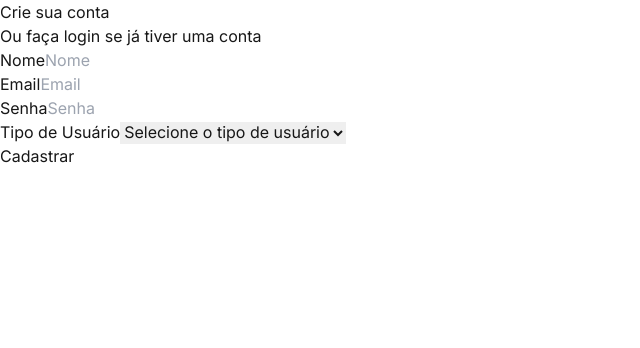
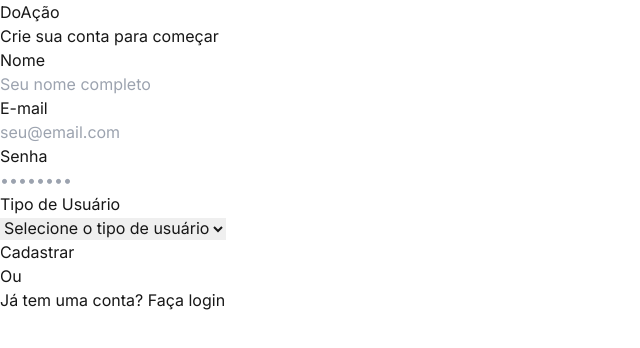
Before and after one commit to NandoGoulartt/doacoes-app, a Next.js app: page /cadastro in a window 1280 px wide. Shown: the top 348 px of the page, without its empty margins (0-640 px from the left). Built offline with nearby package versions, Linux system fonts and the light colour scheme.

Commit message:
ajuste na tela de login

```diff
--- a/src/app/cadastro/page.tsx
+++ b/src/app/cadastro/page.tsx
@@ -46,74 +46,77 @@
   }
 
   return (
-    <div className="min-h-screen flex items-center justify-center bg-gray-50 py-12 px-4 sm:px-6 lg:px-8">
-      <div className="max-w-md w-full space-y-8">
-        <div>
-          <h2 className="mt-6 text-center text-3xl font-extrabold text-gray-900">
-            Crie sua conta
-          </h2>
+    <div className="min-h-screen bg-gray-50 flex flex-col justify-center py-12 sm:px-6 lg:px-8">
+      <div className="sm:mx-auto sm:w-full sm:max-w-md">
+        <h2 className="text-center text-3xl font-extrabold text-gray-900">DoAção</h2>
         <p className="mt-2 text-center text-sm text-gray-600">
-            Ou{' '}
-            <Link
-              href="/login"
-              className="font-medium text-indigo-600 hover:text-indigo-500"
-            >
-              faça login se já tiver uma conta
-            </Link>
+          Crie sua conta para começar
         </p>
       </div>
-        <form className="mt-8 space-y-6" onSubmit={handleSubmit}>
-          <div className="rounded-md shadow-sm -space-y-px">
+
+      <div className="mt-8 sm:mx-auto sm:w-full sm:max-w-md">
+        <div className="bg-white py-8 px-4 shadow-xl rounded-lg sm:px-10">
+          <form className="space-y-6" onSubmit={handleSubmit}>
             <div>
-              <label htmlFor="nome" className="sr-only">
+              <label htmlFor="nome" className="block text-sm font-medium text-gray-700">
                 Nome
               </label>
+              <div className="mt-1">
                 <input
                   id="nome"
                   name="nome"
                   type="text"
                   required
-                className="appearance-none rounded-none relative block w-full px-3 py-2 border border-gray-300 placeholder-gray-500 text-gray-900 rounded-t-md focus:outline-none focus:ring-indigo-500 focus:border-indigo-500 focus:z-10 sm:text-sm"
-                placeholder="Nome"
+                  className="appearance-none block w-full px-3 py-2 border border-gray-300 rounded-md shadow-sm placeholder-gray-400 focus:outline-none focus:ring-2 focus:ring-indigo-500 focus:border-indigo-500 sm:text-sm text-gray-900"
+                  placeholder="Seu nome completo"
                 />
               </div>
+            </div>
+
             <div>
-              <label htmlFor="email" className="sr-only">
-                Email
+              <label htmlFor="email" className="block text-sm font-medium text-gray-700">
+                E-mail
               </label>
+              <div className="mt-1">
                 <input
                   id="email"
                   name="email"
                   type="email"
                   autoComplete="email"
                   required
-                className="appearance-none rounded-none relative block w-full px-3 py-2 border border-gray-300 placeholder-gray-500 text-gray-900 focus:outline-none focus:ring-indigo-500 focus:border-indigo-500 focus:z-10 sm:text-sm"
-                placeholder="Email"
+                  className="appearance-none block w-full px-3 py-2 border border-gray-300 rounded-md shadow-sm placeholder-gray-400 focus:outline-none focus:ring-2 focus:ring-indigo-500 focus:border-indigo-500 sm:text-sm text-gray-900"
+                  placeholder="seu@email.com"
                 />
               </div>
+            </div>
+
             <div>
-              <label htmlFor="senha" className="sr-only">
+              <label htmlFor="senha" className="block text-sm font-medium text-gray-700">
                 Senha
               </label>
+              <div className="mt-1">
                 <input
                   id="senha"
                   name="senha"
                   type="password"
                   autoComplete="new-password"
                   required
-                className="appearance-none rounded-none relative block w-full px-3 py-2 border border-gray-300 placeholder-gray-500 text-gray-900 focus:outline-none focus:ring-indigo-500 focus:border-indigo-500 focus:z-10 sm:text-sm"
-                placeholder="Senha"
+                  className="appearance-none block w-full px-3 py-2 border border-gray-300 rounded-md shadow-sm placeholder-gray-400 focus:outline-none focus:ring-2 focus:ring-indigo-500 focus:border-indigo-500 sm:text-sm text-gray-900"
+                  placeholder="••••••••"
                 />
               </div>
+            </div>
+
             <div>
-              <label htmlFor="tipo" className="sr-only">
+              <label htmlFor="tipo" className="block text-sm font-medium text-gray-700">
                 Tipo de Usuário
               </label>
+              <div className="mt-1">
                 <select
                   id="tipo"
                   name="tipo"
                   required
-                className="appearance-none rounded-none relative block w-full px-3 py-2 border border-gray-300 placeholder-gray-500 text-gray-900 rounded-b-md focus:outline-none focus:ring-indigo-500 focus:border-indigo-500 focus:z-10 sm:text-sm"
+                  className="appearance-none block w-full px-3 py-2 border border-gray-300 rounded-md shadow-sm placeholder-gray-400 focus:outline-none focus:ring-2 focus:ring-indigo-500 focus:border-indigo-500 sm:text-sm text-gray-900"
                 >
                   <option value="">Selecione o tipo de usuário</option>
                   <option value="DOADOR">Doador</option>
@@ -132,12 +135,35 @@
               <button
                 type="submit"
                 disabled={loading}
-              className="group relative w-full flex justify-center py-2 px-4 border border-transparent text-sm font-medium rounded-md text-white bg-indigo-600 hover:bg-indigo-700 focus:outline-none focus:ring-2 focus:ring-offset-2 focus:ring-indigo-500 disabled:opacity-50"
+                className="w-full flex justify-center py-2 px-4 border border-transparent rounded-md shadow-sm text-sm font-medium text-white bg-indigo-600 hover:bg-indigo-700 focus:outline-none focus:ring-2 focus:ring-offset-2 focus:ring-indigo-500 disabled:opacity-50"
               >
                 {loading ? 'Cadastrando...' : 'Cadastrar'}
               </button>
             </div>
           </form>
+
+          <div className="mt-6">
+            <div className="relative">
+              <div className="absolute inset-0 flex items-center">
+                <div className="w-full border-t border-gray-300" />
+              </div>
+              <div className="relative flex justify-center text-sm">
+                <span className="px-2 bg-white text-gray-500">Ou</span>
+              </div>
+            </div>
+
+            <div className="mt-6">
+              <div className="text-center">
+                <p className="text-sm text-gray-600">
+                  Já tem uma conta?{' '}
+                  <Link href="/login" className="font-medium text-indigo-600 hover:text-indigo-500">
+                    Faça login
+                  </Link>
+                </p>
+              </div>
+            </div>
+          </div>
+        </div>
       </div>
     </div>
   )
```
Lines whose indentation alone changed are shown as unchanged.
